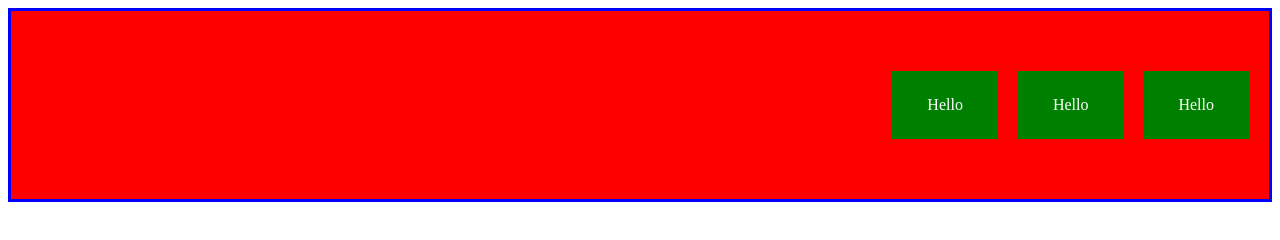
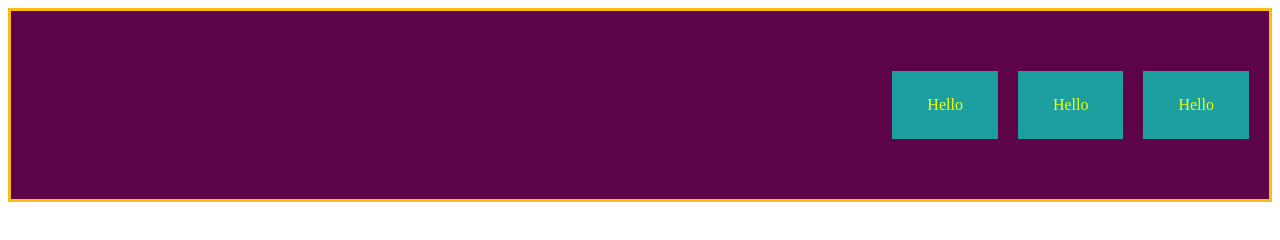
Before and after one commit to SofienM/html_css_js, a plain HTML site: page A_html_css/2_flex_basics/exo3/exo3.html in a window 1280 px wide. Drawn offline with Linux system fonts and the light colour scheme.

Commit message:
CLOSING => moving to formation-phenix

```diff
--- a/A_html_css/2_flex_basics/exo3/exo3.css
+++ b/A_html_css/2_flex_basics/exo3/exo3.css
@@ -2,13 +2,13 @@
   display: flex;
   justify-content: end;
   align-items: center;
-  background-color: red;
-  border: 3px solid blue;
+  background-color: rgb(92, 3, 73);
+  border: 3px solid #fabc10;
   padding: 50px 10px;
 }
 .gosses {
   margin: 10px;
-  background-color: green;
+  background-color: #1e9f9f;
   padding: 25px 35px;
-  color: white;
+  color: #eeff0c;
 }
```
Also changed, not shown: A_html_css/2_flex_basics/exo6/3_1_flexboxes.png (deleted).
